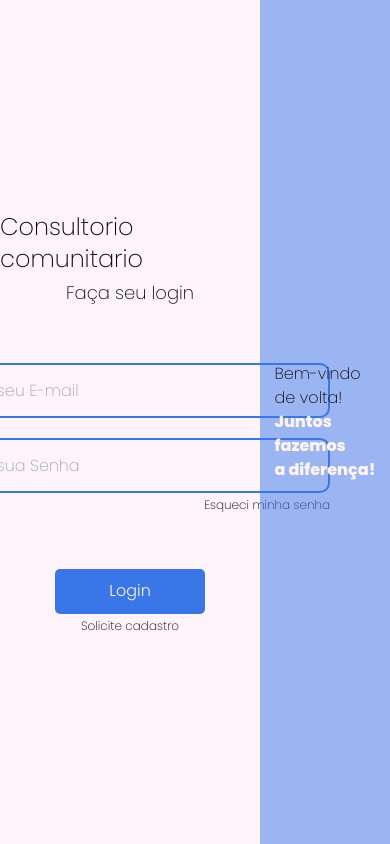
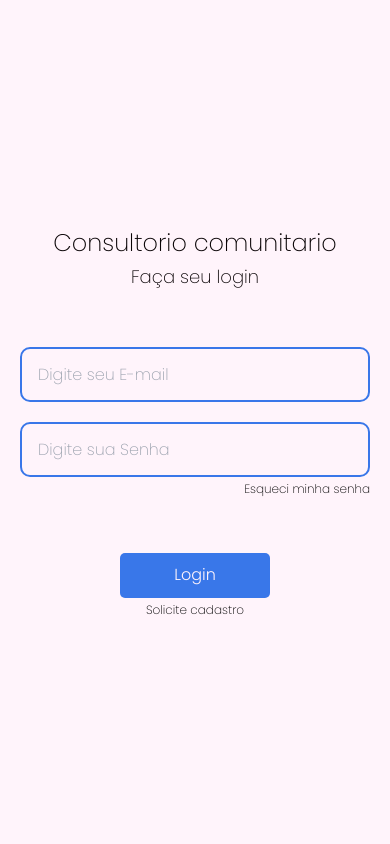
Before and after one commit to RonaldoFidelis/PE-Frontend, a React (Vite) app: page /login in a window 390 px wide. Built offline with nearby package versions, Linux system fonts and the light colour scheme.

Commit message:
Refactor: Adjust page responsiveness

```diff
--- a/src/pages/Login.jsx
+++ b/src/pages/Login.jsx
@@ -3,16 +3,16 @@ function Login() {
   return (
     <div className="flex bg-background">
       {/*Tela de login*/}
-      <div className="w-2/3 h-screen flex flex-col items-center justify-center">
+      <div className="w-screen md:w-2/3 h-screen flex flex-col items-center justify-center">
         <div className=" flex flex-col items-center gap-1 mb-14">
           <h1 className="text-font text-2xl font-extralight">Consultorio comunitario</h1>
           <h2 className="text-font text-lg font-extralight">Faça seu login</h2>
         </div>
         {/*Inputs*/}
-        <div className="flex flex-col gap-1">
+        <div className=" flex flex-col gap-1">
           <div className="flex flex-col gap-5 items-center">
-            <input className="bg-background border-2 border-backgroundBlue w-[400px] h-[55px] rounded-[10px] p-4 outline-none font-extralight" placeholder="Digite seu E-mail" type="email" name="" id="" required />
-            <input className="bg-background border-2 border-backgroundBlue w-[400px] h-[55px] rounded-[10px] p-4 outline-none font-extralight" placeholder="Digite sua Senha" type="password" name="" id="" required />
+            <input className="w-[350px] bg-background border-2 border-backgroundBlue md:w-[400px] h-[55px] rounded-[10px] p-4 outline-none font-extralight" placeholder="Digite seu E-mail" type="email" name="" id="" required />
+            <input className="w-[350px] bg-background border-2 border-backgroundBlue md:w-[400px] h-[55px] rounded-[10px] p-4 outline-none font-extralight" placeholder="Digite sua Senha" type="password" name="" id="" required />
           </div>
           <div className="flex">
             <a className="ml-auto text-xs font-extralight transition hover:text-backgroundBlue duration-300" href="#">
@@ -29,9 +29,9 @@ function Login() {
         </div>
       </div>
       {/*Banner*/}
-      <div className="w-1/2 h-screen flex items-center justify-center bg-backgroundBlue bg-opacity-50">
+      <div className="hidden md:w-1/2 md:h-screen md:flex md:items-center md:justify-center bg-backgroundBlue bg-opacity-50">
         {/* Contêiner interno que centraliza o conteúdo verticalmente */}
-        <div className="h-max flex flex-col">
+        <div className="h-max flex flex-col justify-center">
 
           {/* Mensagem de boas-vindas leve */}
           <span className="text-font md:text-4xl lg:text-5xl font-extralight ">
```
